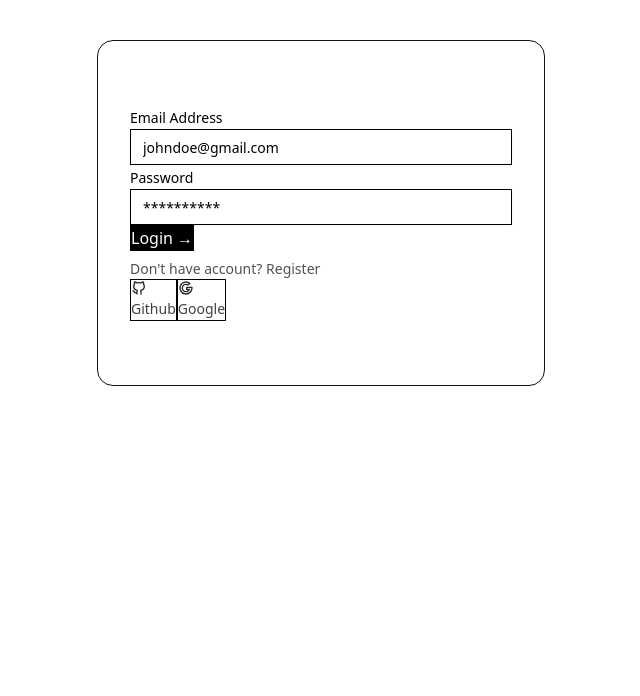
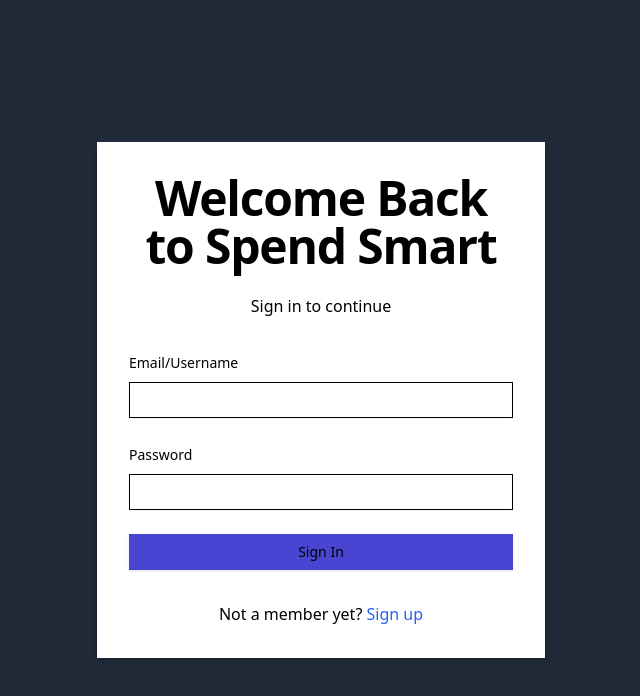
Before and after one commit to Kavya-76/SpendSmart, a Next.js app: page /signin in a window 1280 px wide. Shown: the top 696 px of the page, without its empty margins (319-959 px from the left). Built offline with nearby package versions, Linux system fonts and the light colour scheme.

Commit message:
Next-auth signin complete

```diff
--- a/src/app/(auth)/signin/page.tsx
+++ b/src/app/(auth)/signin/page.tsx
@@ -1,40 +1,108 @@
-import React from 'react'
-import { Label } from '@/components/ui/label'
-import { Input } from '@/components/ui/input'
-import Link from 'next/link'
-import {IconBrandGithub, IconBrandGoogle} from "@tabler/icons-react"
+'use client';
 
-function Signin() {
+import { zodResolver } from '@hookform/resolvers/zod';
+import { useForm } from 'react-hook-form';
+import * as z from 'zod';
+import { signIn } from 'next-auth/react';
+import {
+  Form,
+  FormField,
+  FormItem,
+  FormLabel,
+  FormMessage,
+} from '@/components/ui/form';
+import { Button } from '@/components/ui/button';
+import { Input } from '@/components/ui/input';
+import Link from 'next/link';
+import { useRouter } from 'next/navigation';
+import { useToast } from '@/hooks/use-toast';
+import { signinSchema } from '@/schemas/signinSchema';
+
+export default function SignInForm() {
+  const router = useRouter();
+
+  const form = useForm<z.infer<typeof signinSchema>>({
+    resolver: zodResolver(signinSchema),
+    defaultValues: {
+      identifier: '',
+      password: '',
+    },
+  });
+
+  const { toast } = useToast();
+  const onSubmit = async (data: z.infer<typeof signinSchema>) => {
+    const result = await signIn('credentials', {
+      redirect: false,
+      identifier: data.identifier,
+      password: data.password,
+    });
+
+    if (result?.error) {
+      if (result.error === 'CredentialsSignin') {
+        toast({
+          title: 'Login Failed',
+          description: 'Incorrect username or password',
+          variant: 'destructive',
+        });
+      } else {
+        toast({
+          title: 'Error',
+          description: result.error,
+          variant: 'destructive',
+        });
+      }
+    }
+
+    if (result?.url) {
+      router.replace('/home');
+    }
+  };
+
   return (
-    <div className='mt-10 max-w-md w-full mx-auto rounded-none md:rounded-2xl p-4 md:p-8 shadow-input bg-white border border-[#121212] dark:bg-black'>
-      <form className='my-8'>
-        <Label htmlFor='email'>Email Address</Label>
-        <Input id='email' placeholder='johndoe@gmail.com' type='email' name='email' />
-
-        <Label htmlFor='password'>Password</Label>
-        <Input id='password' placeholder='**********' type='password' name='password'></Input>
-
-        <button className='border border-black bg-black text-white'>Login &rarr;</button>
-
-        <p className='text-neutral-600 text-sm max-w-sm mt-2 dark:text-neutral-300'>
-        Don't have account? <Link href="/signup">Register</Link></p>
-
-        <section className='flex flex-col spate-y-4'>
-          <form>
-            <button className='border border-black bg-white'>
-              <IconBrandGithub className='h-4 w-4 text-neutral-800 dark:text-neutral-300'/>
-              <span className='text-neutral-700 dark:text-neutral-300 text-sm'>Github</span>
-            </button>
-
-            <button className='border border-black bg-white'>
-              <IconBrandGoogle className='h-4 w-4 text-neutral-800 dark:text-neutral-300'/>
-              <span className='text-neutral-700 dark:text-neutral-300 text-sm'>Google</span>
-            </button>
+    <div className="flex justify-center items-center min-h-screen bg-gray-800">
+      <div className="w-full max-w-md p-8 space-y-8 bg-white rounded-lg shadow-md">
+        <div className="text-center">
+          <h1 className="text-4xl font-extrabold tracking-tight lg:text-5xl mb-6">
+            Welcome Back to Spend Smart
+          </h1>
+          <p className="mb-4">Sign in to continue</p>
+        </div>
+        <Form {...form}>
+          <form onSubmit={form.handleSubmit(onSubmit)} className="space-y-6">
+            <FormField
+              name="identifier"
+              control={form.control}
+              render={({ field }) => (
+                <FormItem>
+                  <FormLabel>Email/Username</FormLabel>
+                  <Input {...field} />
+                  <FormMessage />
+                </FormItem>
+              )}
+            />
+            <FormField
+              name="password"
+              control={form.control}
+              render={({ field }) => (
+                <FormItem>
+                  <FormLabel>Password</FormLabel>
+                  <Input type="password" {...field} />
+                  <FormMessage />
+                </FormItem>
+              )}
+            />
+            <Button className='w-full' type="submit">Sign In</Button>
           </form>
-        </section>
-      </form>
+        </Form>
+        <div className="text-center mt-4">
+          <p>
+            Not a member yet?{' '}
+            <Link href="/signup" className="text-blue-600 hover:text-blue-800">
+              Sign up
+            </Link>
+          </p>
+        </div>
+      </div>
     </div>
-  )
+  );
 }
-
-export default Signin
--- /dev/null
+++ b/src/middleware.ts
@@ -0,0 +1,3 @@
+import {auth} from "@/auth"
+
+export { auth as middleware }
--- a/src/models/User.ts
+++ b/src/models/User.ts
@@ -52,5 +52,5 @@ const UserSchema: Schema<User> = new Schema ({
     }]
 }, {timestamps: true})
 
-const UserModel = (mongoose.models.User as mongoose.Model<User>) || mongoose.model<User>("User", UserSchema)
+const UserModel = (mongoose.models?.User as mongoose.Model<User>) || mongoose.model<User>("User", UserSchema)
 export default UserModel;
```
Also changed, not shown: src/auth.ts (+32 -5 lines).
